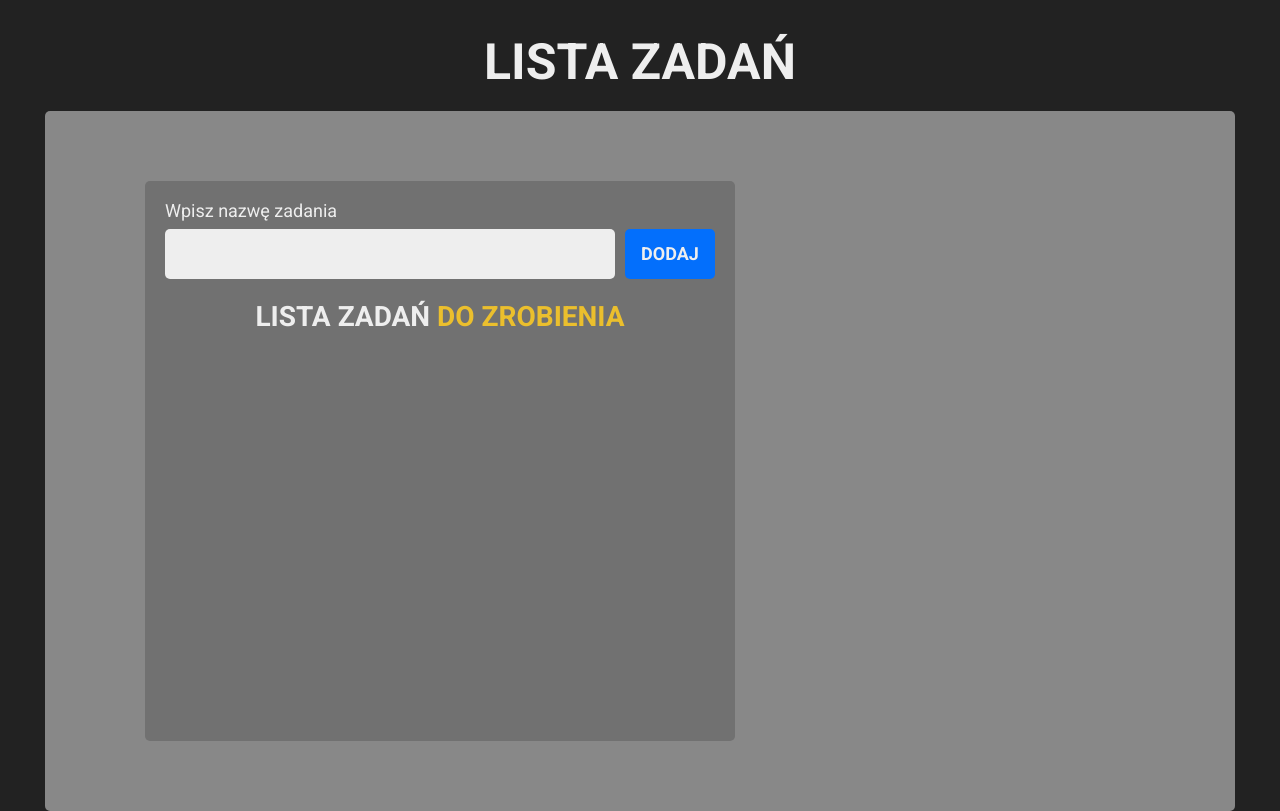
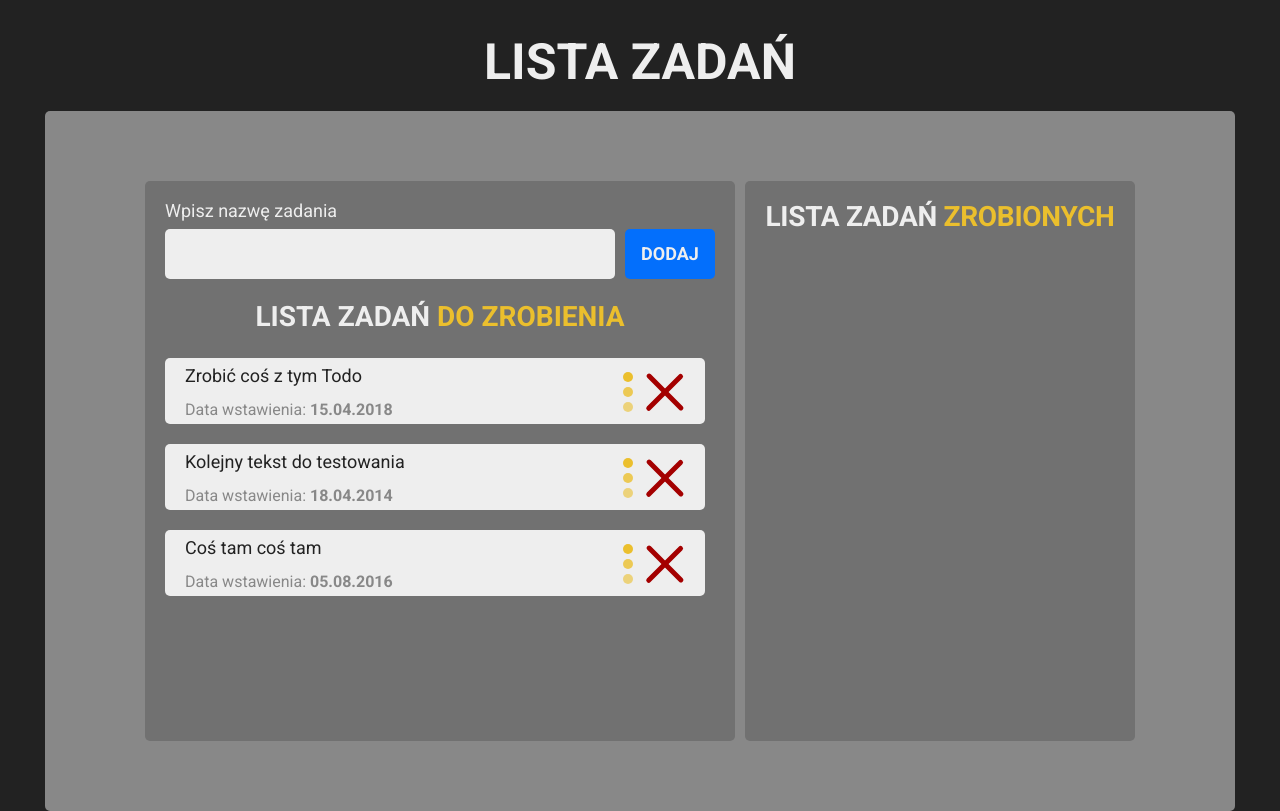
Before and after one commit to KP1976/todo-react, a React (Create React App) app: page / in a window 1280 px wide. Built offline with nearby package versions, Linux system fonts and the light colour scheme.

Commit message:
Add Context API to app

```diff
--- a/src/App.js
+++ b/src/App.js
@@ -1,13 +1,16 @@
 import React, { Component } from 'react';
 import TasksListContainer from './components/TasksToDo/TasksListContainer';
+import { Provider } from './context';
 
 class App extends Component {
 	render() {
 		return (
-			<div className="App">
-				<h1 className="title">lista zadań</h1>
-				<TasksListContainer />
-			</div>
+			<Provider>
+				<div className="App">
+					<h1 className="title">lista zadań</h1>
+					<TasksListContainer />
+				</div>
+			</Provider>
 		);
 	}
 }
--- a/src/components/TasksDone/TasksDoneList.js
+++ b/src/components/TasksDone/TasksDoneList.js
@@ -1,5 +1,5 @@
 import React from 'react';
-import TaskDone from './TaskDone';
+// import TaskDone from './TaskDone';
 
 const TasksDoneList = () => {
 	return <ul className="tasks-done-list">{/* <TaskDone /> */}</ul>;
--- /dev/null
+++ b/src/components/TasksToDo/AddTasks.js
@@ -0,0 +1,24 @@
+import React, { Component } from 'react';
+
+class AddTasks extends Component {
+	render() {
+		return (
+			<React.Fragment>
+				<form className="add-task">
+					<label className="add-task__label">Wpisz nazwę zadania</label>
+					<input type="text" className="add-task__input" />
+					<button type="submit" className="add-task__button">
+						dodaj
+					</button>
+				</form>
+				<h2 className="tasks-list-container__title">
+					lista zadań{' '}
+					<strong className="tasks-list-container__title--yellow">
+						do zrobienia
+					</strong>
+				</h2>
+			</React.Fragment>
+		);
+	}
+}
+export default AddTasks;
--- a/src/components/TasksToDo/Task.js
+++ b/src/components/TasksToDo/Task.js
@@ -1,37 +1,72 @@
 import React, { Component } from 'react';
+import PropTypes from 'prop-types';
 
 class Task extends Component {
-	createTasks = task => (
-		<li className="task" key={task.key}>
+	// createTasks = task => (
+	// <li className="task" key={task.key}>
+	// 	<div className="task-texts">
+	// 		<p className="task-texts__name-task">{task.text}</p>
+	// 		<p className="task-texts__date-task">
+	// 			Data wstawienia:{' '}
+	// 			<span className="task-texts__date-task-value">{task.date}</span>
+	// 		</p>
+	// 	</div>
+	// 	<div className="task-icons">
+	// 		<div className="task-icons__modify-icon">
+	// 			<div className="task-icons__modify-icon--yellow-circle" />
+	// 		</div>
+	// 		<div
+	// 			className="task-icons__delete-icon"
+	// 			onClick={this.deleteTask.bind(this, task.key, dispatch)}
+	// 		>
+	// 			<div className="task-icons__delete-icon--red-cross" />
+	// 		</div>
+	// 	</div>
+	// </li>
+	// );
+
+	// deleteTask = key => this.props.delete(key);
+
+	test = (date, e) => {
+		// console.log(date);
+	};
+
+	deleteTask = () => {
+		// Wywołujemy funkcje deleteClickHandler, która przekazywana jest jako props z componentu TasksList
+		this.props.deleteClickHandler();
+	};
+
+	render() {
+		// const todoEntries = this.props.entries;
+		// const tasksList = todoEntries.map(this.createTasks);
+		// return <ul className="tasks-list">{tasksList}</ul>;
+
+		const { text, date } = this.props.task;
+		return (
+			<li className="task" onClick={this.test.bind(this, date)}>
 				<div className="task-texts">
-				<p className="task-texts__name-task">{task.text}</p>
+					<p className="task-texts__name-task">{text}</p>
 					<p className="task-texts__date-task">
 						Data wstawienia:{' '}
-					<span className="task-texts__date-task-value">{task.date}</span>
+						<span className="task-texts__date-task-value">{date}</span>
 					</p>
 				</div>
 				<div className="task-icons">
 					<div className="task-icons__modify-icon">
 						<div className="task-icons__modify-icon--yellow-circle" />
 					</div>
-				<div
-					className="task-icons__delete-icon"
-					onClick={() => this.deleteTask(task.key)}
-				>
+					<div className="task-icons__delete-icon" onClick={this.deleteTask}>
 						<div className="task-icons__delete-icon--red-cross" />
 					</div>
 				</div>
 			</li>
 		);
-
-	deleteTask = key => this.props.delete(key);
-
-	render() {
-		const todoEntries = this.props.entries;
-		const tasksList = todoEntries.map(this.createTasks);
-
-		return <ul className="tasks-list">{tasksList}</ul>;
 	}
 }
 
+Task.propTypes = {
+	task: PropTypes.object.isRequired,
+	deleteClickHandler: PropTypes.func.isRequired,
+};
+
 export default Task;
--- a/src/components/TasksToDo/TasksList.js
+++ b/src/components/TasksToDo/TasksList.js
@@ -1,94 +1,122 @@
 import React, { Component } from 'react';
 import Task from './Task';
+import { Consumer } from '../../context';
 
 class TasksList extends Component {
-	state = {
-		tasks: [],
-		taskName: '',
-		date: '',
-	};
+	// state = {
+	// 	tasks: [],
+	// 	taskName: '',
+	// 	date: '',
+	// };
 
-	onChange = e => {
-		this.setState({ taskName: e.target.value });
-	};
+	// onChange = e => {
+	// 	this.setState({ taskName: e.target.value });
+	// };
 
-	addTask = e => {
-		e.preventDefault();
-		const today = new Date();
-		let day = today.getDate();
-		let month = today.getMonth() + 1;
-		let year = today.getFullYear();
-		let hours = today.getHours();
-		let minutes = today.getMinutes();
+	// addTask = e => {
+	// 	e.preventDefault();
+	// 	const today = new Date();
+	// 	let day = today.getDate();
+	// 	let month = today.getMonth() + 1;
+	// 	let year = today.getFullYear();
+	// 	let hours = today.getHours();
+	// 	let minutes = today.getMinutes();
 
-		if (month < 10) {
-			month = '0' + month.toString();
-		}
+	// 	if (month < 10) {
+	// 		month = '0' + month.toString();
+	// 	}
 
-		if (day < 10) {
-			day = '0' + day.toString();
-		}
+	// 	if (day < 10) {
+	// 		day = '0' + day.toString();
+	// 	}
 
-		if (hours < 10) {
-			hours = '0' + hours.toString();
-		}
+	// 	if (hours < 10) {
+	// 		hours = '0' + hours.toString();
+	// 	}
 
-		if (minutes < 10) {
-			minutes = '0' + minutes.toString();
-		}
+	// 	if (minutes < 10) {
+	// 		minutes = '0' + minutes.toString();
+	// 	}
 
-		const date = `${day}.${month}.${year} godz. ${hours}:${minutes}`;
+	// 	const date = `${day}.${month}.${year} godz. ${hours}:${minutes}`;
 
-		if (this.state.taskName !== '') {
-			const newTask = {
-				text: this.state.taskName,
-				key: Date.now(),
-				date: date,
-			};
+	// 	if (this.props.taskName !== '') {
+	// 		const newTask = {
+	// 			text: this.props.taskName,
+	// 			key: Date.now(),
+	// 			date: date,
+	// 		};
 
-			this.setState(prevState => {
-				return {
-					tasks: prevState.tasks.concat(newTask),
-				};
-			});
-		}
+	// 		this.setState(prevState => {
+	// 			return {
+	// 				tasks: prevState.tasks.concat(newTask),
+	// 			};
+	// 		});
+	// 	}
 
-		// Czyszczenie inputa
-		this.setState({ taskName: '' });
-	};
+	// 	// Czyszczenie inputa
+	// 	this.setState({ taskName: '' });
+	// };
 
-	deleteTask = key => {
-		const newTasks = this.state.tasks.filter(task => {
-			return task.key !== key;
-		});
+	// deleteTask = key => {
+	// 	const newTasks = this.props.tasks.filter(task => task.key !== key);
+
+	// 	this.setState({ tasks: newTasks });
+	// };
+
+	deleteTask = id => {
+		console.log(id);
+		const { tasks } = this.state;
+		const newTasks = tasks.filter(task => task.id !== id);
 
 		this.setState({ tasks: newTasks });
 	};
 
 	render() {
 		return (
-			<div className="tasks-list-container">
-				<form className="add-task" onSubmit={this.addTask}>
-					<label className="add-task__label">Wpisz nazwę zadania</label>
-					<input
-						type="text"
-						className="add-task__input"
-						onChange={this.onChange}
-						value={this.state.taskName}
-					/>
-					<button type="submit" className="add-task__button">
-						dodaj
-					</button>
-				</form>
-				<h2 className="tasks-list-container__title">
-					lista zadań{' '}
-					<strong className="tasks-list-container__title--yellow">
-						do zrobienia
-					</strong>
-				</h2>
-				<Task entries={this.state.tasks} delete={this.deleteTask} />
-			</div>
+			<Consumer>
+				{value => {
+					const { tasks } = value;
+					return (
+						<ul className="tasks-list">
+							{/* Mapujemy każdy z elementów w tablicy tasks i przekazujemy propsy(task.id i task czyli cały state) do komponentu Task */}
+							{tasks.map(task => (
+								<Task
+									key={task.id}
+									task={task}
+									deleteClickHandler={this.deleteTask.bind(this, task.id)}
+								/>
+							))}
+						</ul>
+					);
+				}}
+			</Consumer>
 		);
+
+		// return (
+		// 	<div className="tasks-list-container">
+		// 		<form className="add-task" onSubmit={this.addTask}>
+		// 			<label className="add-task__label">Wpisz nazwę zadania</label>
+		// 			<input
+		// 				type="text"
+		// 				className="add-task__input"
+		// 				onChange={this.onChange}
+		// 				value={value.taskName}
+		// 			/>
+		// 			<button type="submit" className="add-task__button">
+		// 				dodaj
+		// 			</button>
+		// 		</form>
+		// 		<h2 className="tasks-list-container__title">
+		// 			lista zadań{' '}
+		// 			<strong className="tasks-list-container__title--yellow">
+		// 				do zrobienia
+		// 			</strong>
+		// 		</h2>
+		// 		{/* <Task entries={value.tasks} delete={this.deleteTask} /> */}
+		// 		<Task entries={value.tasks} />
+		// 	</div>
+		// );
 	}
 }
 
--- a/src/components/TasksToDo/TasksListContainer.js
+++ b/src/components/TasksToDo/TasksListContainer.js
@@ -1,10 +1,16 @@
 import React from 'react';
 import TasksList from './TasksList';
+import AddTasks from './AddTasks';
+import TasksDoneListContainer from '../TasksDone/TasksDoneListContainer';
 
-const TasksListContainer = () => {
+const TasksListContainer = props => {
 	return (
 		<div className="todo-container">
-			<TasksList />
+			<div className="tasks-list-container">
+				<AddTasks />
+				<TasksList />
+			</div>
+			<TasksDoneListContainer />
 		</div>
 	);
 };
--- /dev/null
+++ b/src/context.js
@@ -0,0 +1,36 @@
+import React, { Component } from 'react';
+
+const Context = React.createContext();
+
+export class Provider extends Component {
+	state = {
+		tasks: [
+			{
+				id: 1,
+				text: 'Zrobić coś z tym Todo',
+				date: '15.04.2018',
+			},
+			{
+				id: 2,
+				text: 'Kolejny tekst do testowania',
+				date: '18.04.2014',
+			},
+			{
+				id: 3,
+				text: 'Coś tam coś tam',
+				date: '05.08.2016',
+			},
+		],
+	};
+
+	render() {
+		return (
+			<Context.Provider value={this.state}>
+				{this.props.children}
+			</Context.Provider>
+		);
+	}
+}
+
+// Zamiast używać <Contex.Consumer></Contex.Consumer> będzie można użyć tylko <Consumer></Consumer>
+export const Consumer = Context.Consumer;
--- a/src/styles/css/main.css
+++ b/src/styles/css/main.css
@@ -498,7 +498,7 @@ body {
   background-color: #717171;
   border-radius: 0.5rem;
   grid-column: 2 / 3;
-  grid-row: 1 / 3;
+  grid-row: 1 / 2;
   padding: 2rem; }
   .tasks-done-list-container .tasks-list-container__title {
     margin-bottom: 2.3rem;
--- a/src/styles/scss/components/_TasksDoneListContainer.scss
+++ b/src/styles/scss/components/_TasksDoneListContainer.scss
@@ -2,7 +2,7 @@
 	background-color: $clr-lists-background;
 	border-radius: $main-radius;
 	grid-column: 2 / 3;
-	grid-row: 1 / 3;
+	grid-row: 1 / 2;
 	padding: 2rem;
 
 	.tasks-list-container__title {
--- a/src/styles/scss/components/_TasksList.scss
+++ b/src/styles/scss/components/_TasksList.scss
@@ -1,5 +1,4 @@
 .tasks-list {
-	// height: 36.9rem;
 	margin: 0;
 	overflow-y: auto;
 	padding: 0 1rem 0 0;
```
Also changed, not shown: 1 other file (tests, documents, lock files or other folders). Lines whose indentation alone changed are shown as unchanged.
